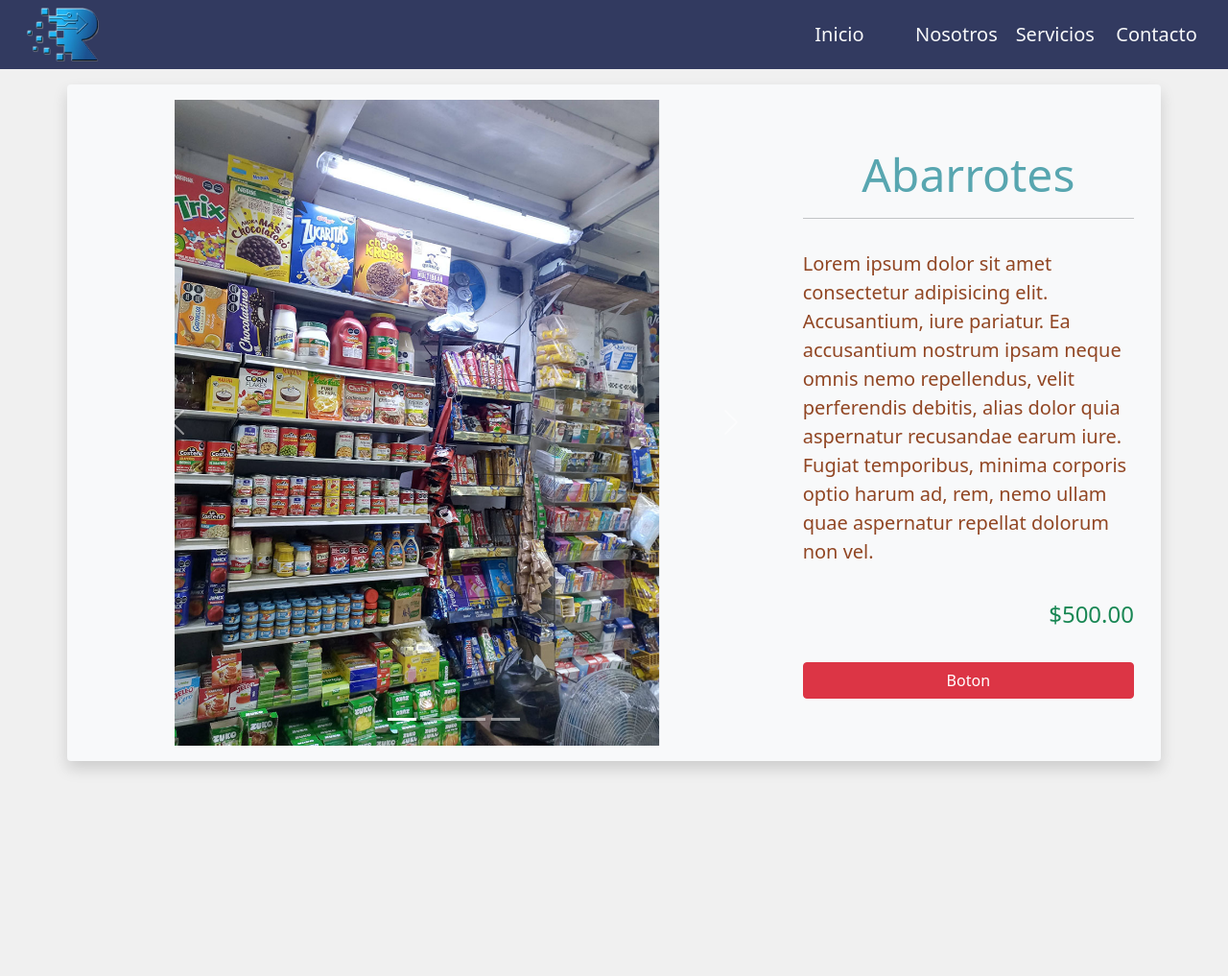
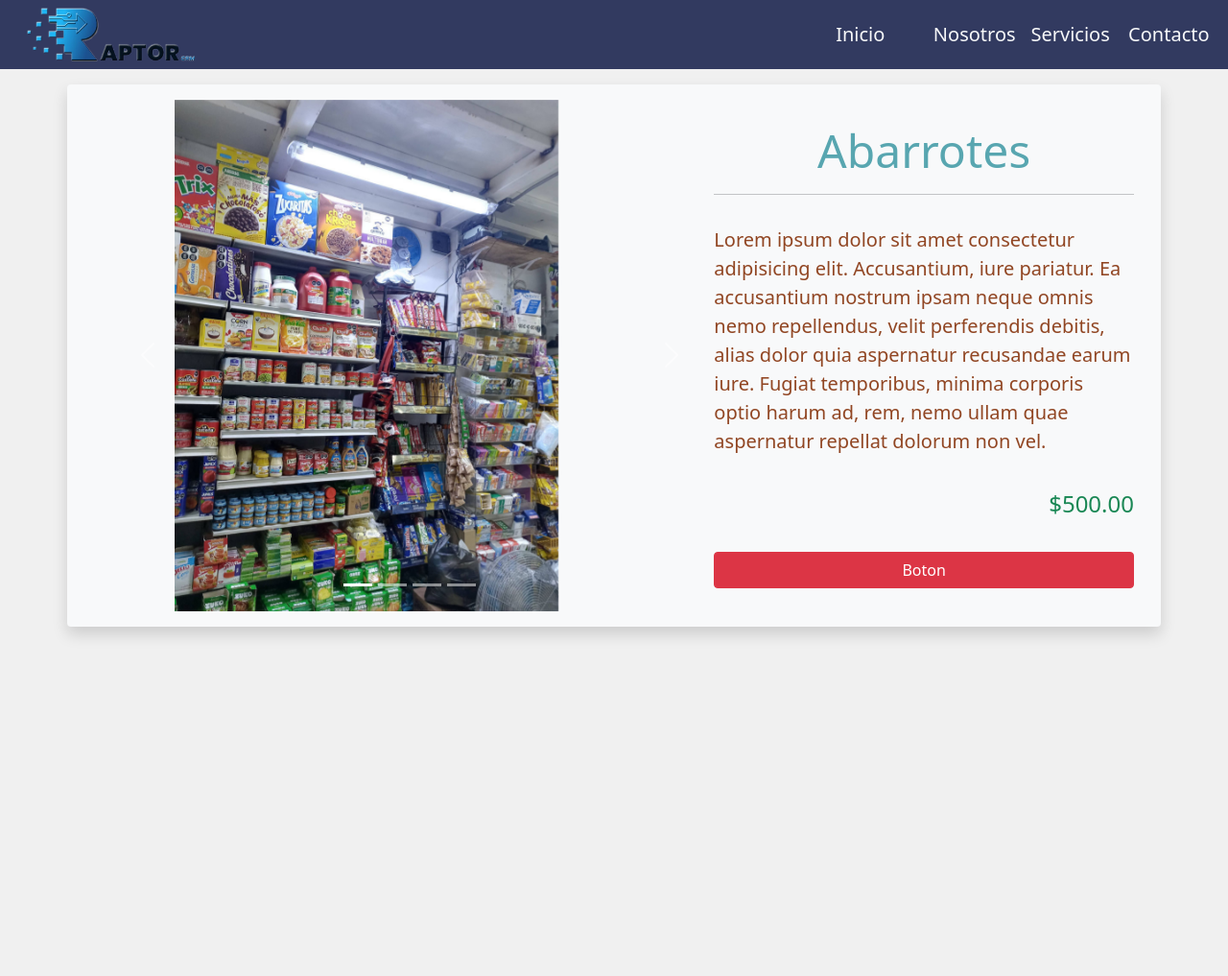
Before and after one commit to RolandoOsuna/Raptorsoft, a PHP site: page /Descripcion.php in a window 1280 px wide. Shown: the top 1017 px of the page at 96% size. Run offline with PHP 8.4, Linux system fonts and the light colour scheme.

Commit message:
Ajuste Descripcion y NavBar terminado

```diff
--- a/Descripcion.php
+++ b/Descripcion.php
@@ -13,7 +13,7 @@
 <?php require('NavBar.php') ?>
     <header class="container">
         <div class="row bg-light p-3 my-3 shadow rounded">
-            <div class="col-12 col-lg-8 ps-5">
+            <div class="col-12 col-md-6 col-lg-7 ps-0 ps-lg-5">
                 <!-- CARRUSEL -->
                 <div id="carouselExampleIndicators" class="carousel slide" data-bs-ride="carousel">
                     <div class="carousel-indicators">
@@ -44,36 +44,36 @@
                             aria-label="Slide 4">
                         </button>
                     </div>
-                    <div class="carousel-inner ps-5">
+                    <div class="carousel-inner ps-0 ps-lg-5">
                         <div class="carousel-item active">
-                            <img src="/IMG/Abarrotes/Carrusel-Descripcion1.jpg" class="d-block" width="80%" loading="lazy">
+                            <img src="/IMG/Abarrotes/Carrusel-Descripcion1.jpg" class="img-fluid d-block" width="400px" loading="lazy">
                         </div>
                         <div class="carousel-item">
-                            <img src="/IMG/Abarrotes//Carrusel-Descripcion2.jpg" class="d-block" width="80%" alt="...">
+                            <img src="/IMG/Abarrotes//Carrusel-Descripcion2.jpg" class="img-fluid d-block" width="400px" alt="...">
                         </div>
                         <div class="carousel-item">
-                            <img src="/IMG/Abarrotes/Carrusel-Descripcion3.jpg" class="d-block" width="80%" alt="...">
+                            <img src="/IMG/Abarrotes/Carrusel-Descripcion3.jpg" class="img-fluid d-block" width="400px" alt="...">
                         </div>
                         <div class="carousel-item">
-                            <img src="/IMG/Abarrotes/Carrusel-Descripcion4.jpg" class="d-block" width="80%" alt="...">
+                            <img src="/IMG/Abarrotes/Carrusel-Descripcion4.jpg" class="img-fluid d-block" width="400px" alt="...">
                         </div>
                     </div>
-                    <button class="carousel-control-prev" type="button" data-bs-target="#carouselExampleIndicators" data-bs-slide="prev">
+                    <button class="carousel-control-prev pe-5" type="button" data-bs-target="#carouselExampleIndicators" data-bs-slide="prev">
                         <span class="carousel-control-prev-icon" aria-hidden="true"></span>
                         <span class="visually-hidden">Anterior</span>
                     </button>
-                    <button class="carousel-control-next" type="button" data-bs-target="#carouselExampleIndicators" data-bs-slide="next">
+                    <button class="carousel-control-next ps-5" type="button" data-bs-target="#carouselExampleIndicators" data-bs-slide="next">
                         <span class="carousel-control-next-icon" aria-hidden="true"></span>
                         <span class="visually-hidden">Siguiente</span>
                     </button>
                 </div>
             </div>
-            <div class="col-12 col-lg-4 align-self-center">
-                <p class="display-5 titulo text-center">Abarrotes</p>
+            <div class="col-12 col-md-6 col-lg-5 align-self-center justify-content-center ">
+                <p class="display-5 titulo text-center pt-3 pt-lg-0">Abarrotes</p>
                 <hr>
-                <p class="fs-5 texto lh-5 pt-3">Lorem ipsum dolor sit amet consectetur adipisicing elit. Accusantium, iure pariatur. Ea accusantium nostrum ipsam neque omnis nemo repellendus, velit perferendis debitis, alias dolor quia aspernatur recusandae earum iure. Fugiat temporibus, minima corporis optio harum ad, rem, nemo ullam quae aspernatur repellat dolorum non vel.</p>
-                <p class="text-end text-success fs-4 pt-3">$500.00</p>
-                <div class="col-12 d-grid pt-3 mx-auto">
+                <p class="fs-5 texto lh-5 pt-lg-3">Lorem ipsum dolor sit amet consectetur adipisicing elit. Accusantium, iure pariatur. Ea accusantium nostrum ipsam neque omnis nemo repellendus, velit perferendis debitis, alias dolor quia aspernatur recusandae earum iure. Fugiat temporibus, minima corporis optio harum ad, rem, nemo ullam quae aspernatur repellat dolorum non vel.</p>
+                <p class="text-end text-success fs-4 pt-0 pt-lg-3">$500.00</p>
+                <div class="col-12 d-grid pt-0 pt-lg-3 mx-auto">
                     <button class="btn btn-danger" type="button">Boton</button>
                 </div>
             </div>
--- a/NavBar.php
+++ b/NavBar.php
@@ -1,14 +1,47 @@
 <link rel="stylesheet" href="estilos.css">
-<nav class="row margen py-2 bg-navbar navbar">
+<nav class="row margen py-2 bg-navbar navbar d-none d-lg-block">
     <div class="row justify-content-end align-items-center ">
         <div class="col-8">
             <a class="text-decoration-none link-light justify-content-end ps-3" href="index.php">
-                <img class="img-fluid justify-content-start " src="/IMG/Raptor-Navbar.png" width="75px" alt="">
+                <img class="img-fluid justify-content-start " src="/IMG/Raptor-Navbar2.png" width="175px" alt="">
             </a>
         </div>
-        <div class="col-1 fs-5"><a class="text-decoration-none link-light " href="index.php">Inicio</a></div>
-        <div class="col-1 fs-5"><a class="text-decoration-none link-light " href="">Nosotros</a></div>
-        <div class="col-1 fs-5"><a class="text-decoration-none link-light " href="Servicios.php">Servicios</a></div>
-        <div class="col-1 fs-5"><a class="text-decoration-none link-light " href="">Contacto</a></div>
+        <div class="col-4 nav justify-content-around">
+            <div class="col-1 fs-5"><a class="text-decoration-none link-light " href="index.php">Inicio</a></div>
+            <div class="col-1 fs-5"><a class="text-decoration-none link-light " href="">Nosotros</a></div>
+            <div class="col-1 fs-5"><a class="text-decoration-none link-light " href="Servicios.php">Servicios</a></div>
+            <div class="col-1 fs-5"><a class="text-decoration-none link-light " href="">Contacto</a></div>
+        </div>
     </div>
 </nav>
+<nav class="navbar navbar-expanded-md bg-navbar navbar-light text-end d-block d-lg-none">
+    <div class="container-fluid">
+        <a class="navbar-brand" href="index.php"><img class="img-fluid" src="/IMG/Raptor-Navbar.png" width="75px"alt=""></a>
+        <button
+            class="navbar-toggler bg-light"
+            type="button"
+            data-bs-toggle="collapse"
+            data-bs-target="#navbarNav"
+            aria-controls="navbarNav"
+            aria-expanded="false"
+            aria-label="Toggle navigation">
+            <span class="navbar-toggler-icon"></span>
+        </button>
+        <div class="collapse navbar-collapse text-end fs-5 align-items-center" id="navbarNav">
+            <ul class="navbar-nav pt-2 pt-md-0">
+                <li class="nav-item pe-md-3">
+                    <a class="text-decoration-none link-light" aria-current="page" href="index.php">Inicio</a>
+                </li>
+                <li class="nav-item pe-md-3">
+                    <a class="text-decoration-none link-light" aria-current="page" href="Nosotros.php">Nosotros</a>
+                </li>
+                <li class="nav-item pe-md-3">
+                    <a class="text-decoration-none link-light" aria-current="page" href="Servicios.php">Servicios</a>
+                </li>
+                <li class="nav-item pe-md-3">
+                    <a class="text-decoration-none link-light" aria-current="page" href="Contacto.php">Contacto</a>
+                </li>
+            </ul>
+        </div>
+    </div>
+</nav>
```
